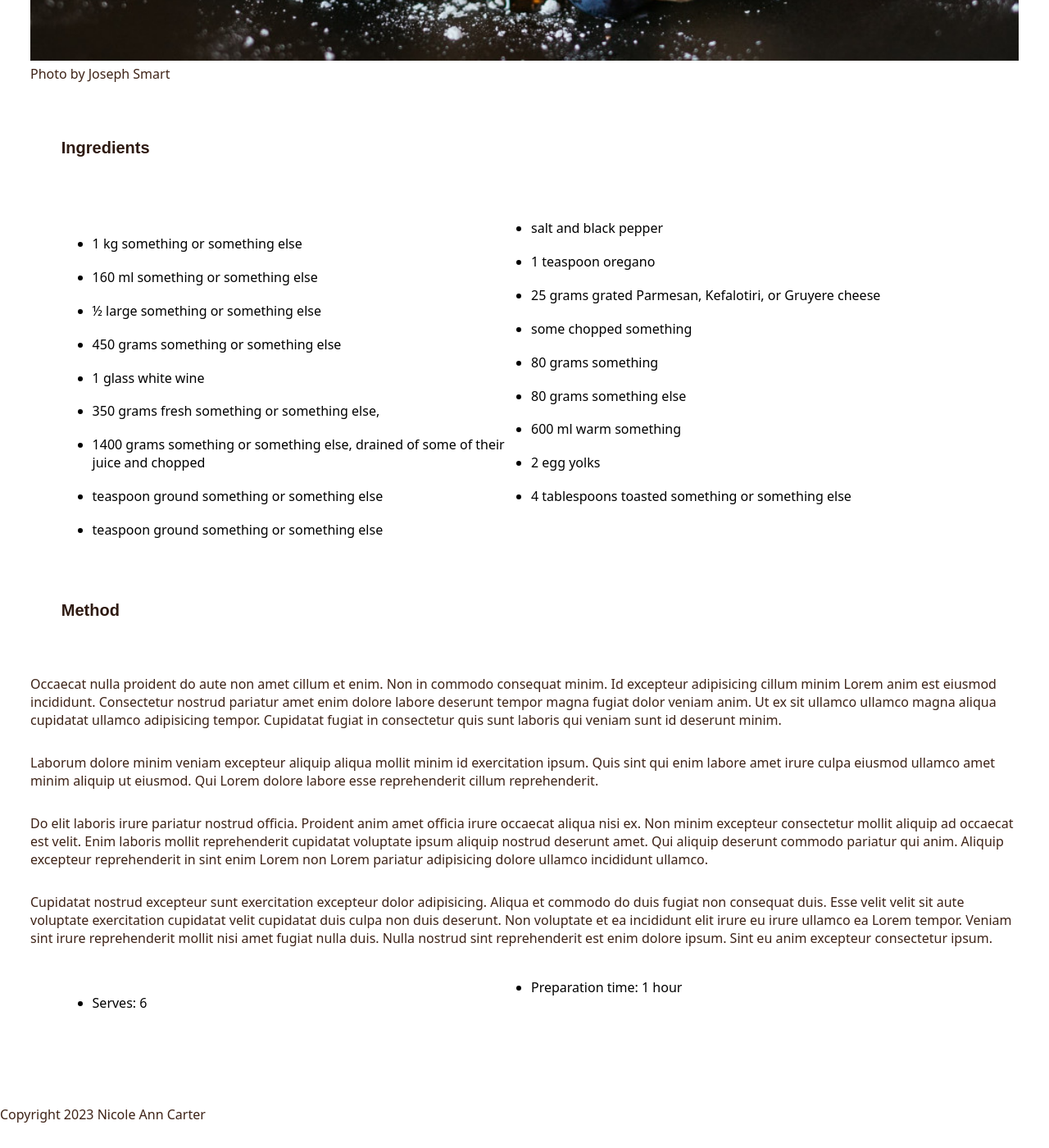
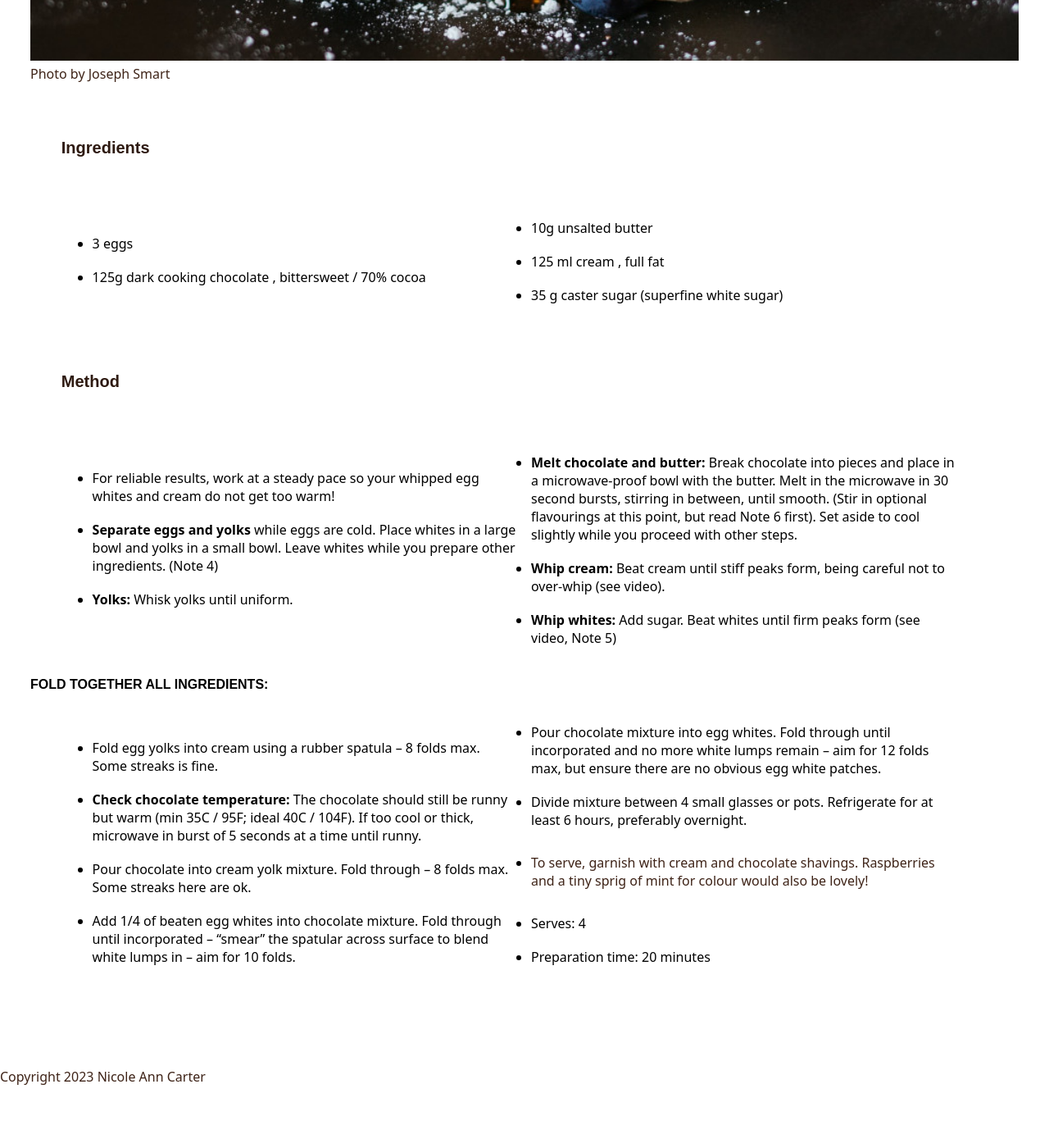
Before and after one commit to nicoleanncarter/recipes, a Jekyll site: the page built from _recipes/recipe1.md, in a window 1280 px wide and 1400 px high, scrolled down 1360 px. Shown: the whole window at 82% size. Built offline with Jekyll 4.4.1, drawn with Linux system fonts in a browser that asks for light colours; after the commit the page ends 2714 px from its top, so only the background shows below that; some of the changed text lies outside the part shown.

Commit message:
Update Recipe “recipe1”

```diff
--- a/_recipes/recipe1.md
+++ b/_recipes/recipe1.md
@@ -1,46 +1,45 @@
 ---
+title: Chocolate Mousse
+date: 2022-10-19
+order: 1
 layout: recipe
-title: Some recipe
-date: 2022-10-19
 published: true
-order: 2
 ---
 Aute velit minim ad ut deserunt ipsum eiusmod. Laborum nisi ex qui exercitation elit dolor consectetur. Ullamco ex eiusmod ad dolor nisi adipisicing est esse. Veniam nostrud do laboris id est nulla qui nulla. Lorem velit nulla in tempor nisi laboris. Dolor culpa mollit elit anim minim Lorem.
 
 ![Delicious Plate of Toast, Blueberries and Bananas, covered in sticky maple syrup](../uploads/joseph-gonzalez-zcUgjyqEwe8-unsplash.jpg "Photo by Joseph Smart")
 
-
 ## Ingredients
 
-- 1 kg something or something else
-- 160 ml something or something else
-- ½ large something or something else
-- 450 grams something or something else
-- 1 glass white wine
-- 350 grams fresh something or something else,
-- 1400 grams something or something else, drained of some of their juice and chopped
-- teaspoon ground something or something else
-- teaspoon ground something or something else
-- salt and black pepper
-- 1 teaspoon oregano
-- 25 grams grated Parmesan, Kefalotiri, or Gruyere cheese
-- some chopped something
-- 80 grams something
-- 80 grams something else
-- 600 ml warm something
-- 2 egg yolks
-- 4 tablespoons toasted something or something else
+* 3 eggs
+* 125g dark cooking chocolate , bittersweet / 70% cocoa
+* 10g unsalted butter
+* 125 ml cream , full fat
+* 35 g caster sugar (superfine white sugar)
+
 
 
 ## Method
 
-Occaecat nulla proident do aute non amet cillum et enim. Non in commodo consequat minim. Id excepteur adipisicing cillum minim Lorem anim est eiusmod incididunt. Consectetur nostrud pariatur amet enim dolore labore deserunt tempor magna fugiat dolor veniam anim. Ut ex sit ullamco ullamco magna aliqua cupidatat ullamco adipisicing tempor. Cupidatat fugiat in consectetur quis sunt laboris qui veniam sunt id deserunt minim.
+* For reliable results, work at a steady pace so your whipped egg whites and cream do not get too warm!
+* **Separate eggs and yolks** while eggs are cold. Place whites in a large bowl and yolks in a small bowl. Leave whites while you prepare other ingredients. (Note 4)
+* **Yolks:** Whisk yolks until uniform.
+* **Melt chocolate and butter:** Break chocolate into pieces and place in a microwave-proof bowl with the butter. Melt in the microwave in 30 second bursts, stirring in between, until smooth. (Stir in optional flavourings at this point, but read Note 6 first). Set aside to cool slightly while you proceed with other steps.
+* **Whip cream:** Beat cream until stiff peaks form, being careful not to over-whip (see video).
+* **Whip whites:** Add sugar. Beat whites until firm peaks form (see video, Note 5)
 
-Laborum dolore minim veniam excepteur aliquip aliqua mollit minim id exercitation ipsum. Quis sint qui enim labore amet irure culpa eiusmod ullamco amet minim aliquip ut eiusmod. Qui Lorem dolore labore esse reprehenderit cillum reprehenderit.
 
-Do elit laboris irure pariatur nostrud officia. Proident anim amet officia irure occaecat aliqua nisi ex. Non minim excepteur consectetur mollit aliquip ad occaecat est velit. Enim laboris mollit reprehenderit cupidatat voluptate ipsum aliquip nostrud deserunt amet. Qui aliquip deserunt commodo pariatur qui anim. Aliquip excepteur reprehenderit in sint enim Lorem non Lorem pariatur adipisicing dolore ullamco incididunt ullamco.
 
-Cupidatat nostrud excepteur sunt exercitation excepteur dolor adipisicing. Aliqua et commodo do duis fugiat non consequat duis. Esse velit velit sit aute voluptate exercitation cupidatat velit cupidatat duis culpa non duis deserunt. Non voluptate et ea incididunt elit irure eu irure ullamco ea Lorem tempor. Veniam sint irure reprehenderit mollit nisi amet fugiat nulla duis. Nulla nostrud sint reprehenderit est enim dolore ipsum. Sint eu anim excepteur consectetur ipsum.
+#### FOLD TOGETHER ALL INGREDIENTS:
 
-- Serves: 6
-- Preparation time: 1 hour
+* Fold egg yolks into cream using a rubber spatula – 8 folds max. Some streaks is fine.
+* **Check chocolate temperature:** The chocolate should still be runny but warm (min 35C / 95F; ideal 40C / 104F). If too cool or thick, microwave in burst of 5 seconds at a time until runny.
+* Pour chocolate into cream yolk mixture. Fold through – 8 folds max. Some streaks here are ok.
+* Add 1/4 of beaten egg whites into chocolate mixture. Fold through until incorporated – "smear" the spatular across surface to blend white lumps in – aim for 10 folds.
+* Pour chocolate mixture into egg whites. Fold through until incorporated and no more white lumps remain – aim for 12 folds max, but ensure there are no obvious egg white patches.
+* Divide mixture between 4 small glasses or pots. Refrigerate for at least 6 hours, preferably overnight.
+* To serve, garnish with cream and chocolate shavings. Raspberries and a tiny sprig of mint for colour would also be lovely!
+
+
+* Serves: 4
+* Preparation time: 20 minutes
```
